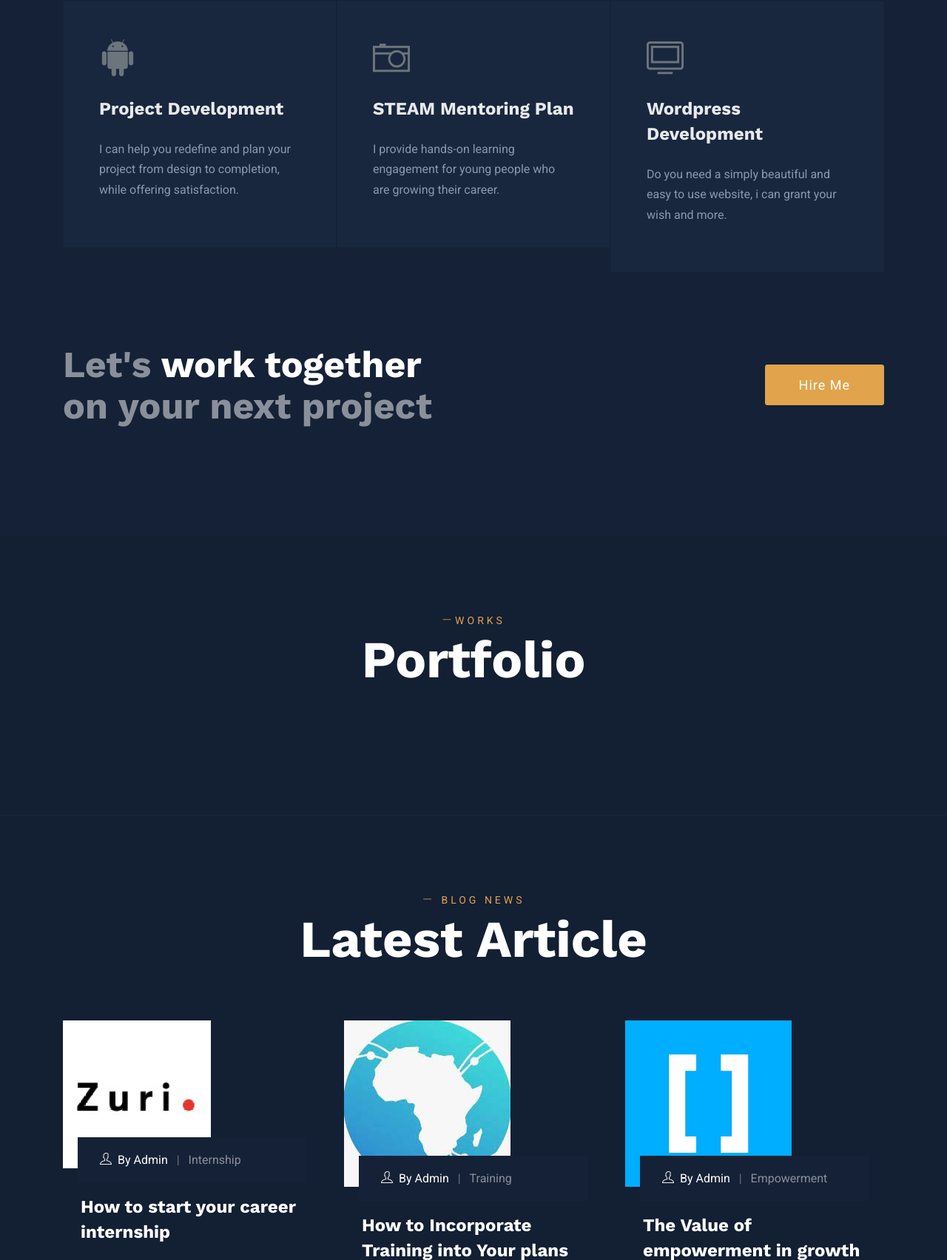
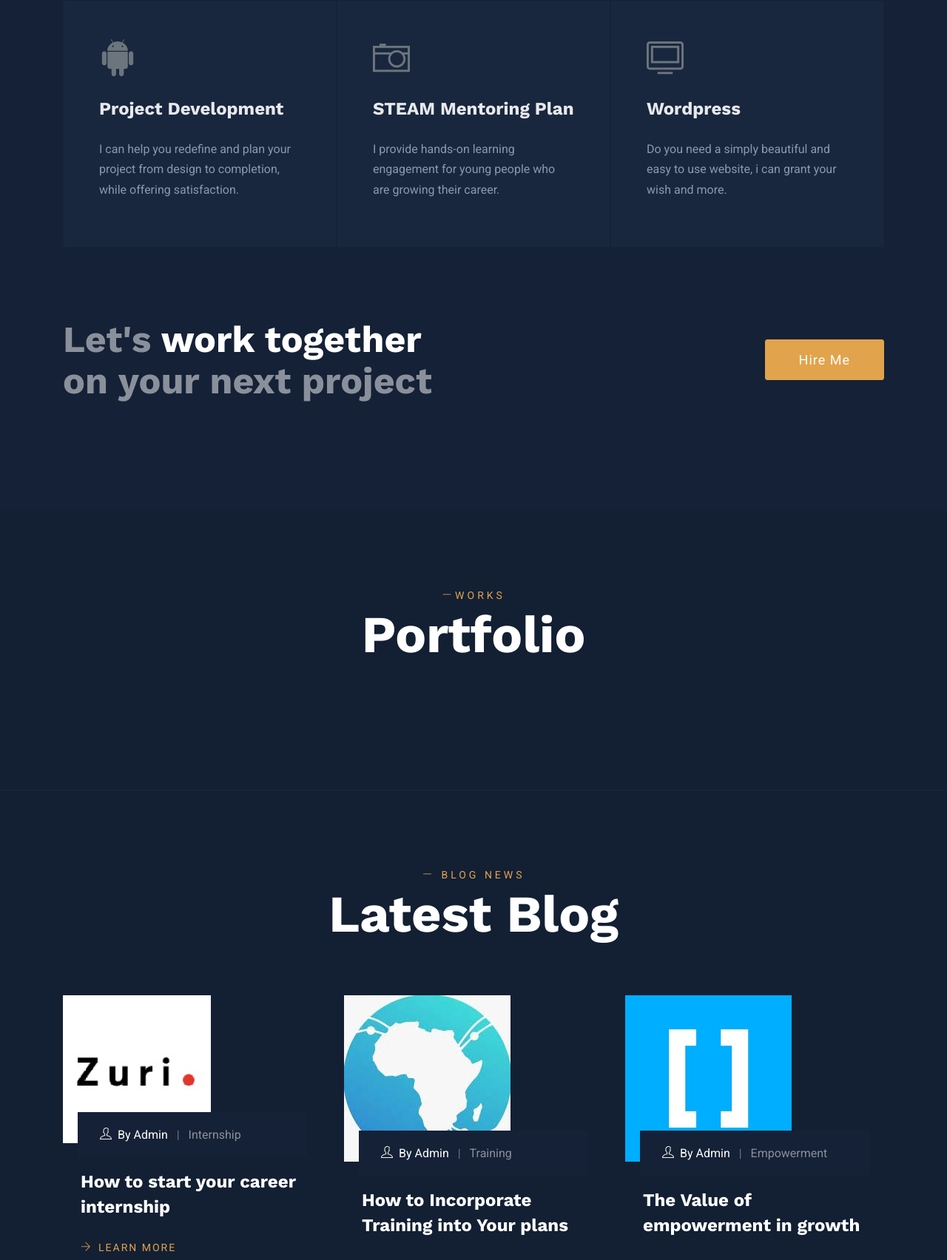
Before and after one commit to ugofine/myresume, a Django app: template templates/pages/index.html in a window 1280 px wide. Shown: the part 3128-4832 px from the top of the page at 74% size. Run offline with Django 3.2, Linux system fonts and the light colour scheme; the template is opened without the code that fills it, so the values that code supplies are empty; some libraries are stand-ins or nearby versions.

Commit message:
created urls file

```diff
--- a/mywork/views.py
+++ b/mywork/views.py
@@ -16,5 +16,5 @@ def home(request):
 
         contact = Contact(name=name, email=email, subject=subject, message=message)
         contact.save()
-        return render(request, 'pages/index.html')
+        # return render(request, 'pages/index.html')
     return render(request, 'pages/index.html', {'portfolio' : portfolio})
--- a/templates/pages/index.html
+++ b/templates/pages/index.html
@@ -240,7 +240,7 @@
 			<div class="col-lg-4 col-md-6">
 				<div class="card  p-5 rounded-0">
 					<i class="ti-desktop text-lg-2 text-muted"></i>
-					<h3 class="my-4 text-capitalize">Wordpress Development</h3>
+					<h3 class="my-4 text-capitalize">Wordpress </h3>
 					<p>Do you need a simply beautiful  and easy to use website, i can grant your wish and more.</p>
 				</div>
 			</div>
@@ -310,7 +310,7 @@
 			<div class="col-lg-8">
 				<div class="section-title text-center">
 					<span class="text-color mb-0 text-uppercase letter-spacing text-sm"> <i class="ti-minus mr-2"></i>blog news</span>
-					<h1 class="title">Latest Article</h1>
+					<h1 class="title">Latest Blog</h1>
 				</div>
 			</div>
 		</div>
```
Also changed, not shown: portfolio/urls.py (added, +10 -0 lines), portfolio/views.py (+18 -0 lines).
